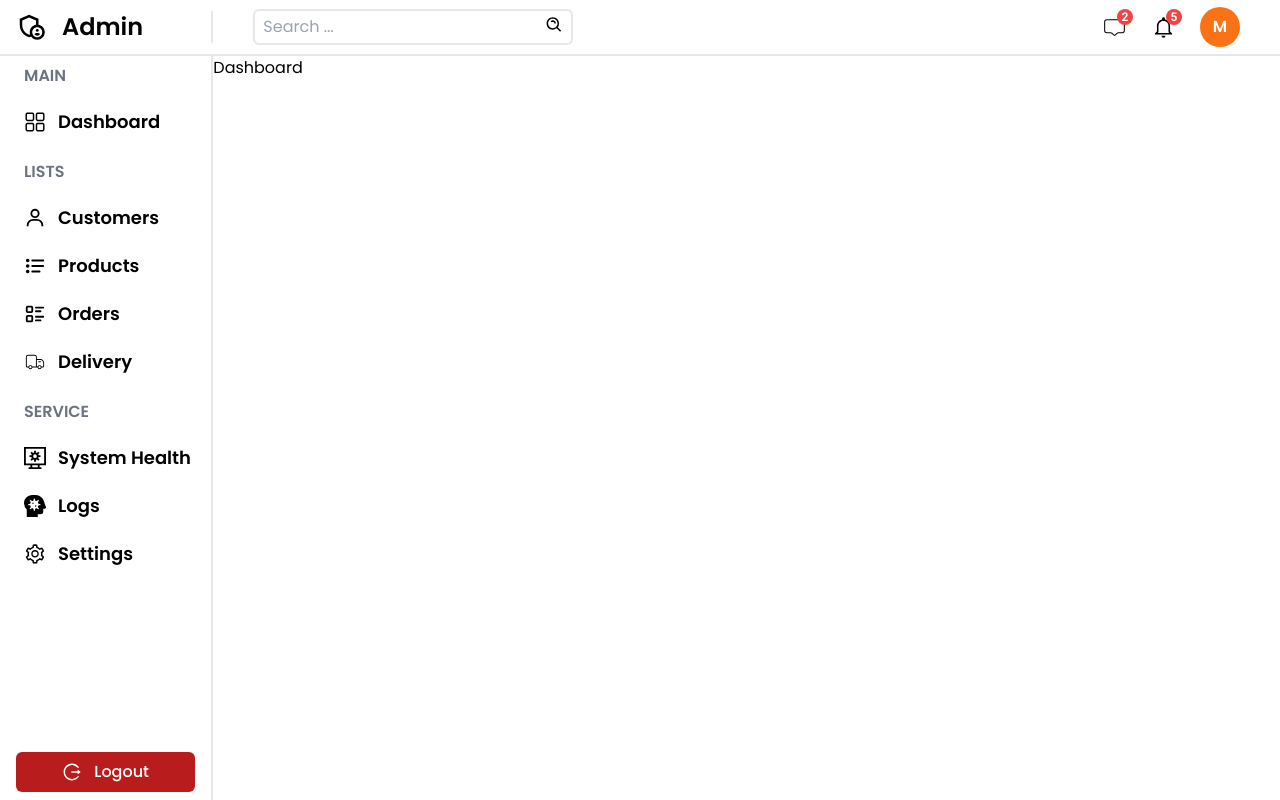
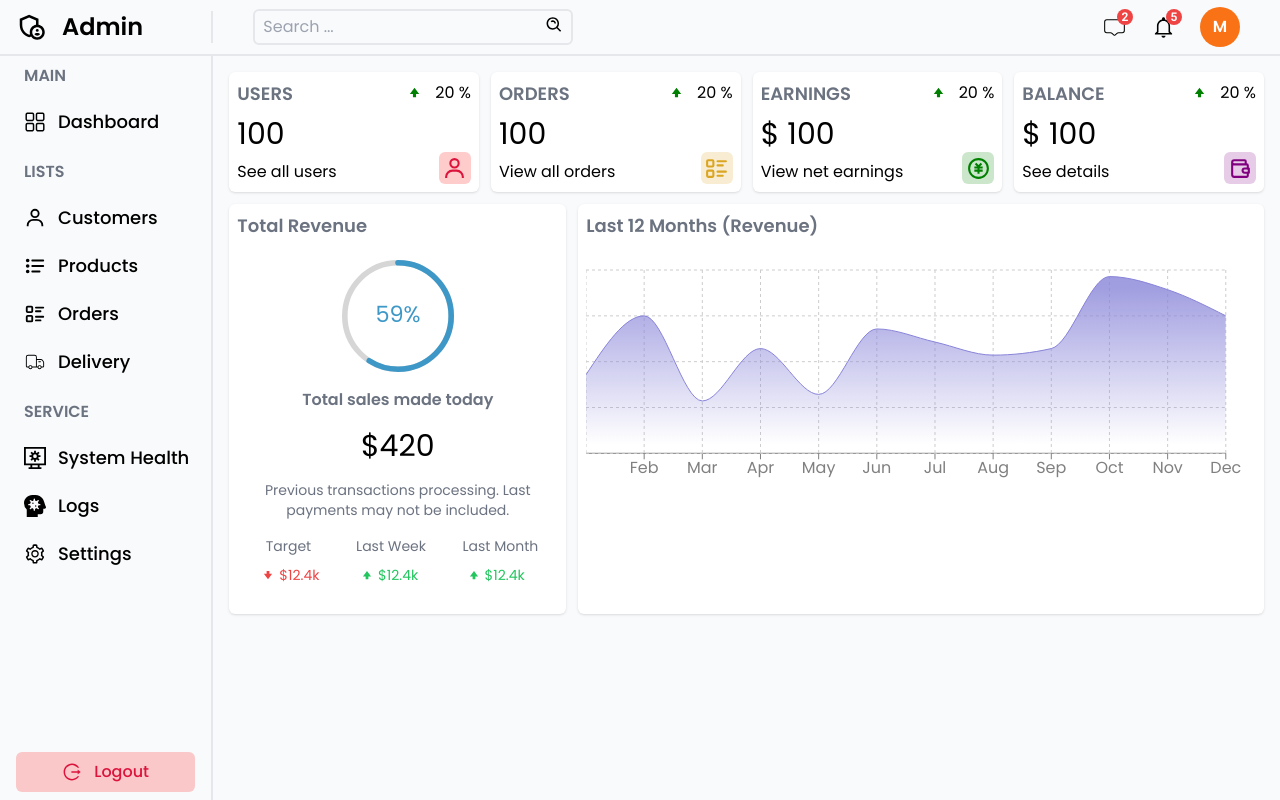
Before and after one commit to mehedi008h/assesment-healthos, a React (Create React App) app: page /admin in a window 1280 px wide. Built offline with nearby package versions, Linux system fonts and the light colour scheme.

Commit message:
design admin dashboard

```diff
--- a/package.json
+++ b/package.json
@@ -9,6 +9,7 @@
     "formik": "^2.2.9",
     "framer-motion": "^8.0.2",
     "react": "^18.2.0",
+    "react-circular-progressbar": "^2.1.0",
     "react-dom": "^18.2.0",
     "react-icons": "^4.7.1",
     "react-range-slider-input": "^3.0.6",
@@ -16,6 +17,7 @@
     "react-router-dom": "^6.6.0",
     "react-scripts": "5.0.1",
     "react-tooltip": "^5.3.1",
+    "recharts": "^2.2.0",
     "swiper": "^8.4.5",
     "web-vitals": "^2.1.4",
     "yup": "^0.32.11"
--- a/src/components/admin/AdminNavbar.jsx
+++ b/src/components/admin/AdminNavbar.jsx
@@ -20,7 +20,7 @@ const AdminNavbar = () => {
                     {/* search input  */}
                     <div className="border-2 rounded-md px-2 py-1 flex flex-row w-80">
                         <input
-                            className="outline-none w-full"
+                            className="outline-none w-full bg-transparent"
                             type="text"
                             placeholder="Search ..."
                         />
--- a/src/components/admin/Sidebar.jsx
+++ b/src/components/admin/Sidebar.jsx
@@ -18,7 +18,7 @@ const Sidebar = () => {
                 </h3>
                 <div className="flex items-center gap-3 mt-3 pl-6 py-2 hover:bg-gray-100 transition-all rounded-l-full">
                     <RxDashboard size={22} />
-                    <Link className="text-lg font-semibold" to="/admin">
+                    <Link className="text-lg font-medium" to="/admin">
                         Dashboard
                     </Link>
                 </div>
@@ -29,25 +29,25 @@ const Sidebar = () => {
                 <div className="flex flex-col gap-1">
                     <div className="flex items-center gap-3 mt-3 pl-6 py-2 hover:bg-gray-100 transition-all rounded-l-full">
                         <BiUser size={22} />
-                        <Link className="text-lg font-semibold " to="/admin">
+                        <Link className="text-lg font-medium " to="/admin">
                             Customers
                         </Link>
                     </div>
                     <div className="flex items-center gap-3 pl-6 py-2 hover:bg-gray-100 transition-all rounded-l-full">
                         <GrList size={22} />
-                        <Link className="text-lg font-semibold " to="/admin">
+                        <Link className="text-lg font-medium " to="/admin">
                             Products
                         </Link>
                     </div>
                     <div className="flex items-center gap-3 pl-6 py-2 hover:bg-gray-100 transition-all rounded-l-full">
                         <TbListDetails size={22} />
-                        <Link className="text-lg font-semibold " to="/admin">
+                        <Link className="text-lg font-medium " to="/admin">
                             Orders
                         </Link>
                     </div>
                     <div className="flex items-center gap-3 pl-6 py-2 hover:bg-gray-100 transition-all rounded-l-full">
                         <CiDeliveryTruck size={22} />
-                        <Link className="text-lg font-semibold " to="/admin">
+                        <Link className="text-lg font-medium " to="/admin">
                             Delivery
                         </Link>
                     </div>
@@ -59,19 +59,19 @@ const Sidebar = () => {
                 <div className="flex flex-col gap-1">
                     <div className="flex items-center gap-3 mt-3 pl-6 py-2 hover:bg-gray-100 transition-all rounded-l-full">
                         <GrSystem size={22} />
-                        <Link className="text-lg font-semibold " to="/admin">
+                        <Link className="text-lg font-medium " to="/admin">
                             System Health
                         </Link>
                     </div>
                     <div className="flex items-center gap-3 pl-6 py-2 hover:bg-gray-100 transition-all rounded-l-full">
                         <FaHeadSideVirus size={22} />
-                        <Link className="text-lg font-semibold " to="/admin">
+                        <Link className="text-lg font-medium " to="/admin">
                             Logs
                         </Link>
                     </div>
                     <div className="flex items-center gap-3 pl-6 py-2 hover:bg-gray-100 transition-all rounded-l-full">
                         <AiOutlineSetting size={22} />
-                        <Link className="text-lg font-semibold " to="/admin">
+                        <Link className="text-lg font-medium " to="/admin">
                             Settings
                         </Link>
                     </div>
@@ -79,7 +79,13 @@ const Sidebar = () => {
             </div>
             {/* bottom  */}
             <div className="mt-auto px-4">
-                <button className="bg-red-700 w-full py-2 flex justify-center items-center px-5 text-white font-medium gap-3 rounded-md">
+                <button
+                    className="w-full py-2 flex justify-center items-center px-5 text-white font-medium gap-3 rounded-md"
+                    style={{
+                        color: "crimson",
+                        backgroundColor: "rgba(255, 0, 0, 0.2)",
+                    }}
+                >
                     <AiOutlineLogout size={20} /> Logout
                 </button>
             </div>
--- /dev/null
+++ b/src/components/cards/Chart.jsx
@@ -0,0 +1,75 @@
+import React from "react";
+import {
+    AreaChart,
+    Area,
+    XAxis,
+    CartesianGrid,
+    Tooltip,
+    ResponsiveContainer,
+} from "recharts";
+
+const data = [
+    { name: "Jan", Total: 1200 },
+    { name: "Feb", Total: 2100 },
+    { name: "Mar", Total: 800 },
+    { name: "Apr", Total: 1600 },
+    { name: "May", Total: 900 },
+    { name: "Jun", Total: 1900 },
+    { name: "Jul", Total: 1700 },
+    { name: "Aug", Total: 1500 },
+    { name: "Sep", Total: 1600 },
+    { name: "Oct", Total: 2700 },
+    { name: "Nov", Total: 2500 },
+    { name: "Dec", Total: 2100 },
+];
+
+const Chart = ({ aspect, title }) => {
+    return (
+        <div className="bg-white shadow rounded-md p-2">
+            <div className="text-lg font-semibold text-gray-500">{title}</div>
+            <ResponsiveContainer
+                className="mt-5"
+                width="100%"
+                height={"346px"}
+                aspect={aspect}
+            >
+                <AreaChart
+                    width={730}
+                    height={350}
+                    data={data}
+                    margin={{ top: 10, right: 30, left: 0, bottom: 0 }}
+                >
+                    <defs>
+                        <linearGradient id="total" x1="0" y1="0" x2="0" y2="1">
+                            <stop
+                                offset="5%"
+                                stopColor="#8884d8"
+                                stopOpacity={0.8}
+                            />
+                            <stop
+                                offset="95%"
+                                stopColor="#8884d8"
+                                stopOpacity={0}
+                            />
+                        </linearGradient>
+                    </defs>
+                    <XAxis dataKey="name" stroke="gray" />
+                    <CartesianGrid
+                        strokeDasharray="3 3"
+                        className="chartGrid"
+                    />
+                    <Tooltip />
+                    <Area
+                        type="monotone"
+                        dataKey="Total"
+                        stroke="#8884d8"
+                        fillOpacity={1}
+                        fill="url(#total)"
+                    />
+                </AreaChart>
+            </ResponsiveContainer>
+        </div>
+    );
+};
+
+export default Chart;
--- /dev/null
+++ b/src/components/cards/Featured.jsx
@@ -0,0 +1,59 @@
+import React from "react";
+import { CircularProgressbar } from "react-circular-progressbar";
+import "react-circular-progressbar/dist/styles.css";
+import { GoArrowSmallDown, GoArrowSmallUp } from "react-icons/go";
+
+const Featured = () => {
+    return (
+        <div className="bg-white shadow rounded-md p-2">
+            <div>
+                <h1 className="text-lg font-semibold text-gray-500">
+                    Total Revenue
+                </h1>
+                {/* <MoreVertIcon fontSize="small" /> */}
+            </div>
+            <div className="p-5 flex flex-col items-center justify-center gap-4">
+                <div className="w-28 h-28">
+                    <CircularProgressbar
+                        value={59}
+                        text={"59%"}
+                        strokeWidth={5}
+                    />
+                </div>
+                <p className="text-base font-semibold text-gray-500">
+                    Total sales made today
+                </p>
+                <p className="text-3xl">$420</p>
+                <p className="font-light text-sm text-gray-500 text-center">
+                    Previous transactions processing. Last payments may not be
+                    included.
+                </p>
+                <div className="w-full flex items-center justify-between">
+                    <div className="text-center">
+                        <div className="text-sm text-gray-500">Target</div>
+                        <div className="flex items-center mt-2 text-sm text-red-500">
+                            <GoArrowSmallDown size={22} />
+                            <div className="resultAmount">$12.4k</div>
+                        </div>
+                    </div>
+                    <div className="text-center">
+                        <div className="text-sm text-gray-500">Last Week</div>
+                        <div className="flex items-center mt-2 text-sm text-green-500">
+                            <GoArrowSmallUp size={22} />
+                            <div className="resultAmount">$12.4k</div>
+                        </div>
+                    </div>
+                    <div className="text-center">
+                        <div className="text-sm text-gray-500">Last Month</div>
+                        <div className="flex items-center mt-2 text-sm text-green-500">
+                            <GoArrowSmallUp size={22} />
+                            <div className="resultAmount">$12.4k</div>
+                        </div>
+                    </div>
+                </div>
+            </div>
+        </div>
+    );
+};
+
+export default Featured;
--- /dev/null
+++ b/src/components/cards/Widget.jsx
@@ -0,0 +1,112 @@
+import React from "react";
+import { BiUser } from "react-icons/bi";
+import { TbListDetails, TbWallet } from "react-icons/tb";
+import { RiMoneyCnyCircleLine } from "react-icons/ri";
+import { GoArrowSmallUp } from "react-icons/go";
+
+const Widget = ({ type }) => {
+    let data;
+
+    //temporary
+    const amount = 100;
+    const diff = 20;
+
+    switch (type) {
+        case "user":
+            data = {
+                title: "USERS",
+                isMoney: false,
+                link: "See all users",
+                icon: (
+                    <div
+                        className="h-8 w-8 flex justify-center items-center rounded-md"
+                        style={{
+                            color: "crimson",
+                            backgroundColor: "rgba(255, 0, 0, 0.2)",
+                        }}
+                    >
+                        <BiUser size={25} />
+                    </div>
+                ),
+            };
+            break;
+        case "order":
+            data = {
+                title: "ORDERS",
+                isMoney: false,
+                link: "View all orders",
+                icon: (
+                    <div
+                        className="h-8 w-8 flex justify-center items-center rounded-md"
+                        style={{
+                            backgroundColor: "rgba(218, 165, 32, 0.2)",
+                            color: "goldenrod",
+                        }}
+                    >
+                        <TbListDetails size={25} />
+                    </div>
+                ),
+            };
+            break;
+        case "earning":
+            data = {
+                title: "EARNINGS",
+                isMoney: true,
+                link: "View net earnings",
+                icon: (
+                    <div
+                        className="h-8 w-8 flex justify-center items-center rounded-md"
+                        style={{
+                            backgroundColor: "rgba(0, 128, 0, 0.2)",
+                            color: "green",
+                        }}
+                    >
+                        <RiMoneyCnyCircleLine size={25} />
+                    </div>
+                ),
+            };
+            break;
+        case "balance":
+            data = {
+                title: "BALANCE",
+                isMoney: true,
+                link: "See details",
+                icon: (
+                    <div
+                        className="h-8 w-8 flex justify-center items-center rounded-md"
+                        style={{
+                            backgroundColor: "rgba(128, 0, 128, 0.2)",
+                            color: "purple",
+                        }}
+                    >
+                        <TbWallet size={25} />
+                    </div>
+                ),
+            };
+            break;
+        default:
+            break;
+    }
+    return (
+        <div className="flex justify-between p-2 rounded-md shadow bg-white">
+            <div className="flex flex-col justify-between gap-2">
+                <span className="text-lg font-semibold text-gray-500">
+                    {data.title}
+                </span>
+                <span className="text-3xl">
+                    {data.isMoney && "$"} {amount}
+                </span>
+                <span className="link">{data.link}</span>
+            </div>
+            <div className="flex flex-col justify-between items-end">
+                <div className="flex items-center gap-2">
+                    <GoArrowSmallUp color="green" size={25} />
+                    {diff} %
+                </div>
+                {data.icon}
+            </div>
+        </div>
+    );
+};
+
+export default Widget;
--- a/src/pages/admin/Dashboard.jsx
+++ b/src/pages/admin/Dashboard.jsx
@@ -1,9 +1,17 @@
 import React from "react";
-import { AdminNavbar, Sidebar } from "../../components";
+import {
+    AdminNavbar,
+    Chart,
+    Featured,
+    Sidebar,
+    Widget,
+} from "../../components";
+
+const widgets = ["user", "order", "earning", "balance"];
 
 const Dashboard = () => {
     return (
-        <div>
+        <div className="bg-gray-50">
             <AdminNavbar />
             <div className="grid grid-cols-12">
                 <div className="col-span-2">
@@ -11,7 +19,25 @@ const Dashboard = () => {
                     <Sidebar />
                 </div>
                 <div className="col-span-10">
-                    <h1>Dashboard</h1>
+                    <div className="grid grid-cols-12 gap-3 p-4">
+                        {/* widgets  */}
+                        {widgets.map((widget, i) => (
+                            <div key={i} className="col-span-3">
+                                <Widget type={widget} />
+                            </div>
+                        ))}
+
+                        {/* charts  */}
+                        <div className="col-span-4">
+                            <Featured />
+                        </div>
+                        <div className="col-span-8">
+                            <Chart
+                                title="Last 12 Months (Revenue)"
+                                aspect={3 / 1}
+                            />
+                        </div>
+                    </div>
                 </div>
             </div>
         </div>
```
Also changed, not shown: src/components/index.js (+6 -1 lines), 1 other file (tests, documents, lock files or other folders).
